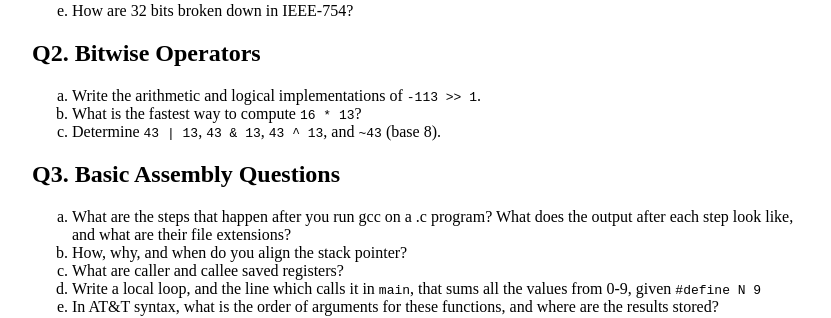
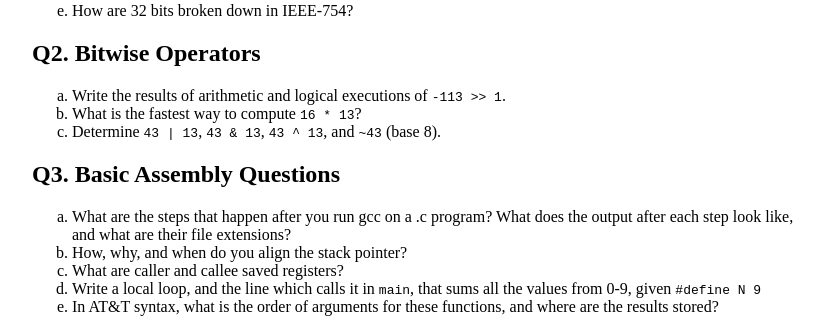
Before and after one commit to jhucsf/fall2020, a Jekyll site: the page built from resources/exam1review.md, in a window 1280 px wide. Shown: the part 438-756 px from the top of the page, without its empty margins (224-1055 px from the left). Built offline with Jekyll 4.4.1, drawn with Linux system fonts in a browser that asks for light colours.

Commit message:
reword q 2a

```diff
--- a/resources/exam1review.md
+++ b/resources/exam1review.md
@@ -41,7 +41,7 @@ These questions are designed to aid your review of the material covered by the f
 <ol type="a">
   <li>
 
-  Write the arithmetic and logical implementations of <code>-113 >> 1</code>.
+  Write the results of arithmetic and logical executions of <code>-113 >> 1</code>.
 
   </li>
   <li>
```
